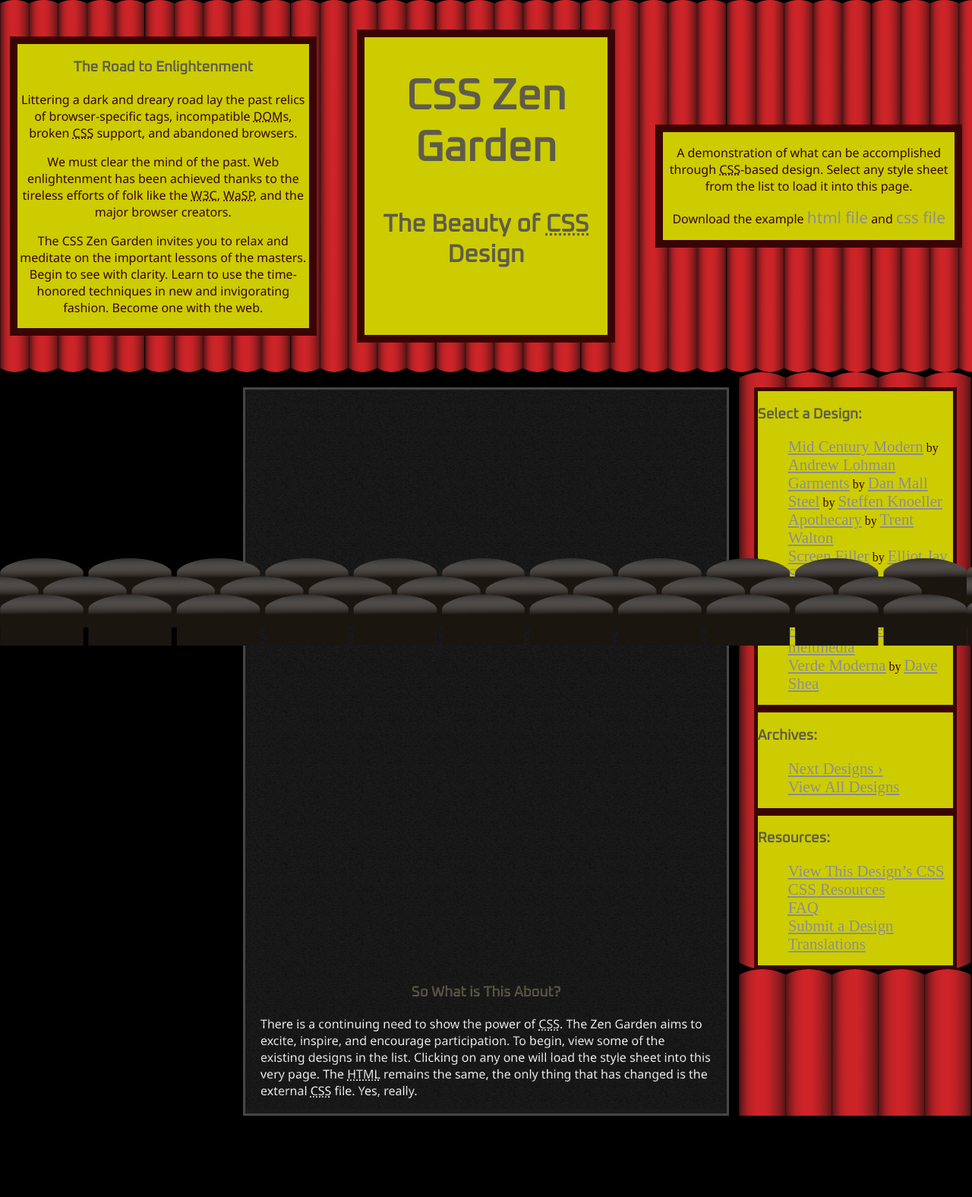
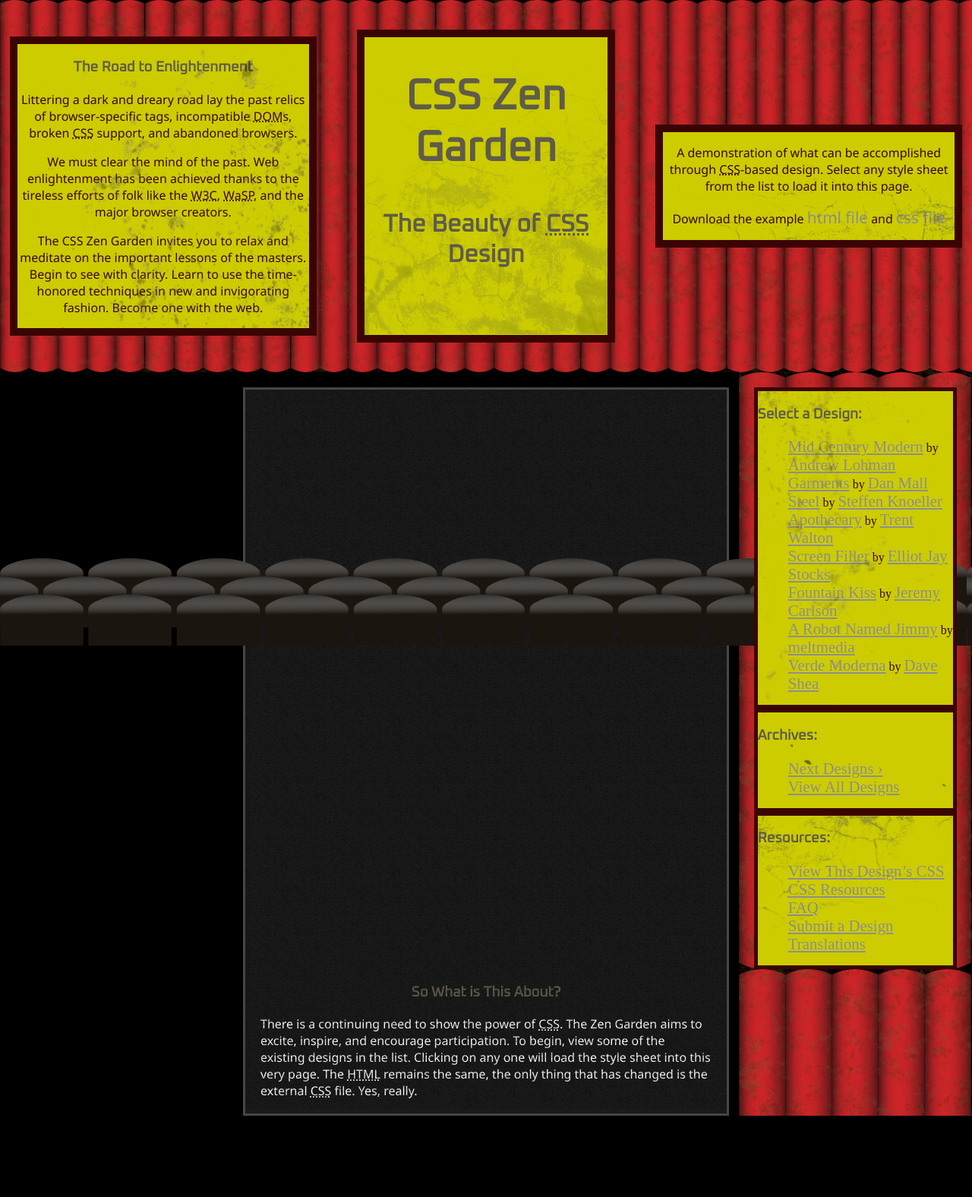
Before and after one commit to jeungyeonyoon/wdd331_team_activity_2020, a plain HTML site: page zen-garden-page/index.html in a window 1280 px wide. Shown: the whole page at 76% size. Drawn offline with nearby package versions, Linux system fonts and the light colour scheme; files that its build step writes are made by us from their sources; files whose address does not match are found by name.

Commit message:
poster textures

```diff
--- a/zen-garden-page/partials/_side-curtains.scss
+++ b/zen-garden-page/partials/_side-curtains.scss
@@ -1,5 +1,6 @@
 .sidebar {
     background-image: url(/zen-garden-page/files/curtain-02.svg);
+    position: relative;
 }
 
 .wrapper {
@@ -9,14 +10,72 @@
 .design-selection {
     background-color: #cccc00;
     border: 5px solid #3A0404;
+    position: relative;
+    z-index: 2;
 }
 
 .design-archives {
     background-color: #cccc00;
     border: 5px solid #3A0404;
+    position: relative;
+    z-index: 2;
 }
 
 .zen-resources {
     background-color: #cccc00;
     border: 5px solid #3A0404;
+    position: relative;
+    z-index: 2;
 }
+
+// Dirty Textures
+.sidebar::after {
+    content: "";
+    background-image: url(/zen-garden-page/files/dirt.png);
+    position: absolute;
+    left: 0;
+    top: 0;
+    width: 100%;
+    height: 100%;
+    overflow: hidden;
+    opacity: .8;
+}
+
+.design-selection::after {
+    content: "";
+    background-image: url(/zen-garden-page/files/poster2.png);
+    transform: rotate(180deg);
+    position: absolute;
+    left: 0;
+    top: 0;
+    width: 100%;
+    height: 100%;
+    overflow: hidden;
+    opacity: .2;
+}
+
+.design-archives::after {
+    content: "";
+    background-image: url(/zen-garden-page/files/poster3.png);
+    transform: rotate(180deg);
+    position: absolute;
+    left: 0;
+    top: 0;
+    width: 100%;
+    height: 100%;
+    overflow: hidden;
+    opacity: .5;
+}
+
+.zen-resources::after {
+    content: "";
+    background-image: url(/zen-garden-page/files/poster.png);
+    transform: rotate(180deg);
+    position: absolute;
+    left: 0;
+    top: 0;
+    width: 100%;
+    height: 100%;
+    overflow: hidden;
+    opacity: .5;
+}
--- a/zen-garden-page/partials/_top-curtain.scss
+++ b/zen-garden-page/partials/_top-curtain.scss
@@ -3,6 +3,7 @@
     display: flex;
     align-items: center;
     justify-content: space-between;
+    position: relative;
 }
 
 header {
@@ -12,14 +13,18 @@
     order: 1;
     width: 25vw;
     margin: 0px 3vw;
+    position: relative;
+    z-index: 2;
 }
 
 .summary {
-    order:1;
+    order: 1;
     background-color: #cccc00;
     border: 10px solid #3A0404;
     max-width: 30vw;
     margin-right: 1vw;
+    position: relative;
+    z-index: 2;
 }
 
 .preamble {
@@ -27,8 +32,59 @@
     border: 10px solid #3A0404;
     max-width: 30vw;
     margin-left: 1vw;
+    position: relative;
+    z-index: 2;
 }
 
 h1 {
     font-size: 3.5em;
 }
+
+// Dirty textures
+.intro::after {
+    content: "";
+    background-image: url(/zen-garden-page/files/dirt.png);
+    position: absolute;
+    left: 0;
+    top: 0;
+    width: 100%;
+    height: 100%;
+    overflow: hidden;
+    opacity: .6;
+}
+
+.summary::after {
+    content: "";
+    background-image: url(/zen-garden-page/files/poster.png);
+    position: absolute;
+    left: 0;
+    top: 0;
+    width: 100%;
+    height: 100%;
+    overflow: hidden;
+    opacity: .5;
+}
+
+.preamble::after {
+    content: "";
+    background-image: url(/zen-garden-page/files/poster2.png);
+    position: absolute;
+    left: 0;
+    top: 0;
+    width: 100%;
+    height: 100%;
+    overflow: hidden;
+    opacity: .3;
+}
+
+header::after {
+    content: "";
+    background-image: url(/zen-garden-page/files/poster.png);
+    position: absolute;
+    left: 0;
+    top: 0;
+    width: 100%;
+    height: 100%;
+    overflow: hidden;
+    opacity: .2;
+}
```
Also changed, not shown: zen-garden-page/files/output-onlinepngtools.txt (deleted, +0 -1 lines), zen-garden-page/files/dirt.png (added), zen-garden-page/files/poster.png (added), zen-garden-page/files/poster2.png (added), zen-garden-page/files/poster3.png (added), 1 other file.
